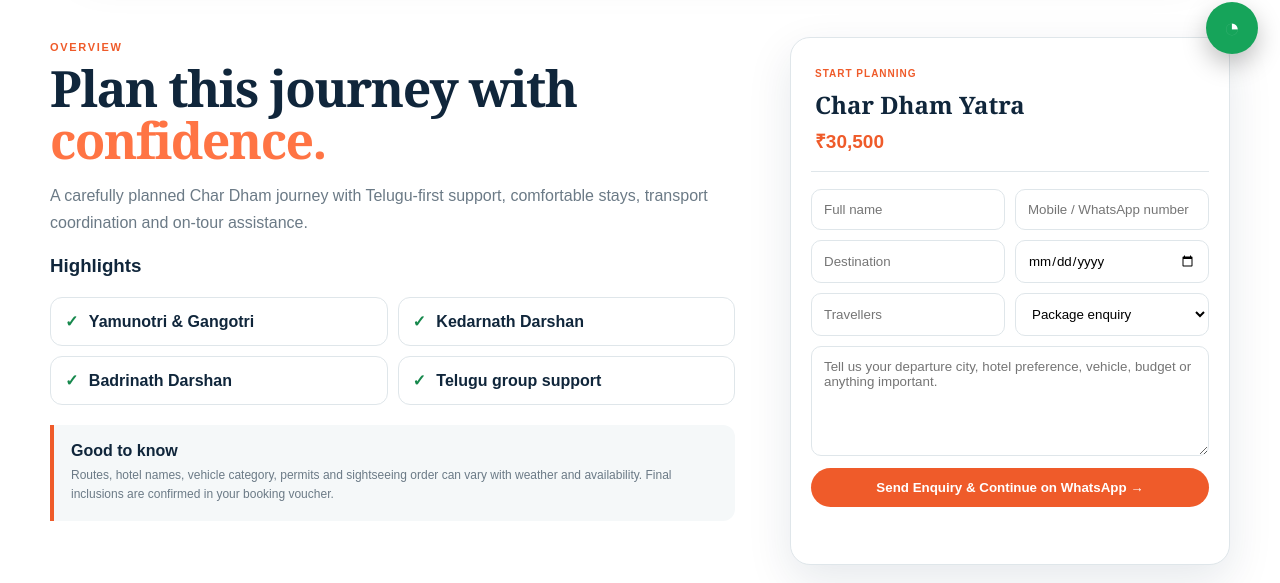
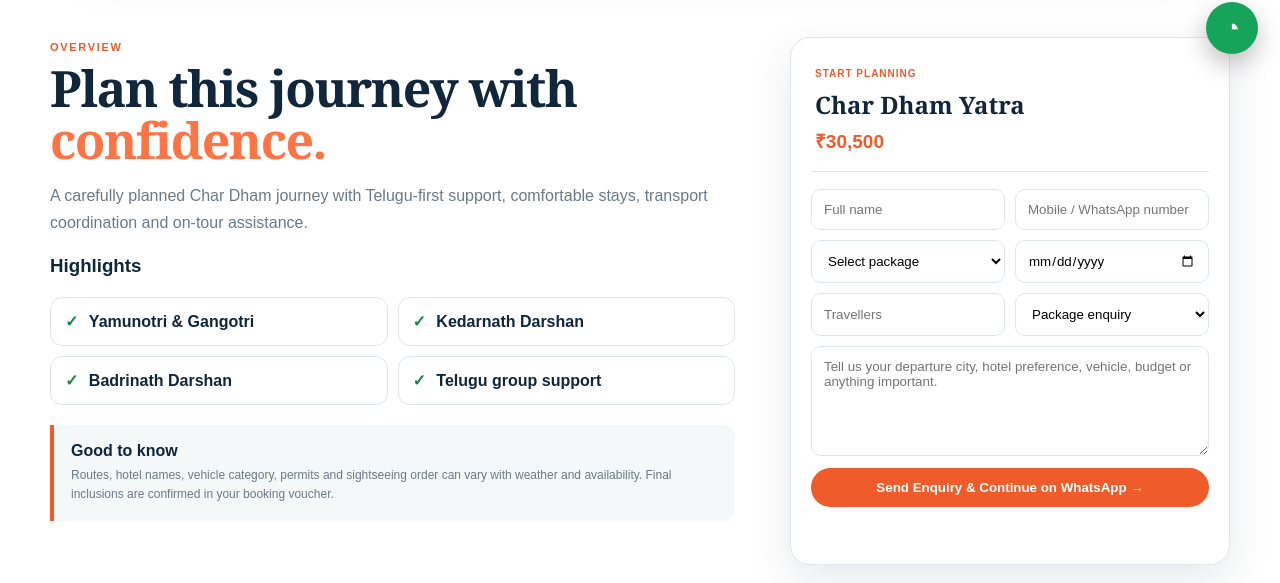
Before and after one commit to onatripholidays-web/On-a-trip, a Next.js app: page /packages/char-dham in a window 1280 px wide. Shown: the part 724-1307 px from the top of the page. Built offline with nearby package versions, Linux system fonts and the light colour scheme.

Commit message:
Replace enquiry destination field with package dropdown

```diff
--- a/components/EnquiryForm.tsx
+++ b/components/EnquiryForm.tsx
@@ -1,5 +1,147 @@
 "use client";
+
 import { FormEvent, useState } from "react";
-const initial={name:"",phone:"",destination:"",travel_date:"",travellers:"",enquiry_type:"Package enquiry",message:"",website:""};
-export default function EnquiryForm(){const [form,setForm]=useState(initial);const [status,setStatus]=useState("");const update=(k:keyof typeof initial,v:string)=>setForm(p=>({...p,[k]:v}));async function submit(e:FormEvent){e.preventDefault();setStatus("Sending…");if(form.website)return;try{const res=await fetch("/api/enquiry",{method:"POST",headers:{"Content-Type":"application/json"},body:JSON.stringify(form)});const data=await res.json();if(!res.ok)throw new Error(data.error||"Unable to send enquiry");const msg=`Hello On A Trip Holidays,%0AName: ${form.name}%0APhone: ${form.phone}%0ADestination: ${form.destination}%0ATravel date: ${form.travel_date||"Flexible"}%0ATravellers: ${form.travellers||"Not specified"}%0AType: ${form.enquiry_type}%0AMessage: ${form.message||"—"}`;window.open(`https://wa.me/919182894146?text=${encodeURIComponent(msg)}`,"_blank","noopener,noreferrer");setForm(initial);setStatus("Enquiry received. WhatsApp is opening for faster assistance.")}catch(err){setStatus(err instanceof Error?err.message:"Please try again or call us directly.")}}
-return <form className="enquiry" onSubmit={submit}><div className="form-grid"><input required value={form.name} onChange={e=>update("name",e.target.value)} placeholder="Full name"/><input required inputMode="tel" value={form.phone} onChange={e=>update("phone",e.target.value)} placeholder="Mobile / WhatsApp number"/><input required value={form.destination} onChange={e=>update("destination",e.target.value)} placeholder="Destination"/><input type="date" value={form.travel_date} onChange={e=>update("travel_date",e.target.value)}/><input inputMode="numeric" value={form.travellers} onChange={e=>update("travellers",e.target.value.replace(/\D/g,"").slice(0,3))} placeholder="Travellers"/><select value={form.enquiry_type} onChange={e=>update("enquiry_type",e.target.value)}><option>Package enquiry</option><option>Custom trip</option><option>Pilgrimage</option><option>International</option><option>Group departure</option></select><textarea className="full" value={form.message} onChange={e=>update("message",e.target.value)} placeholder="Tell us your departure city, hotel preference, vehicle, budget or anything important."/><input className="honeypot" tabIndex={-1} autoComplete="off" value={form.website} onChange={e=>update("website",e.target.value)} aria-hidden="true"/></div><button className="btn primary" type="submit">Send Enquiry & Continue on WhatsApp →</button><p role="status" aria-live="polite">{status}</p></form>}
+
+const packageOptions = [
+  "Char Dham Yatra",
+  "Do Dham Yatra",
+  "Kedarnath Yatra",
+  "Manali Escape",
+  "Kashmir Holiday",
+  "Ladakh Adventure",
+  "Spiti Valley Explorer",
+  "Kerala Backwaters & Hills",
+  "Thailand Getaway",
+  "Bali Escape",
+  "Dubai Highlights",
+  "Vietnam Discovery",
+  "Nepal & Muktinath",
+];
+
+const initial = {
+  name: "",
+  phone: "",
+  destination: "",
+  travel_date: "",
+  travellers: "",
+  enquiry_type: "Package enquiry",
+  message: "",
+  website: "",
+};
+
+export default function EnquiryForm() {
+  const [form, setForm] = useState(initial);
+  const [status, setStatus] = useState("");
+
+  const update = (key: keyof typeof initial, value: string) =>
+    setForm((previous) => ({ ...previous, [key]: value }));
+
+  async function submit(event: FormEvent) {
+    event.preventDefault();
+    setStatus("Sending…");
+    if (form.website) return;
+
+    try {
+      const response = await fetch("/api/enquiry", {
+        method: "POST",
+        headers: { "Content-Type": "application/json" },
+        body: JSON.stringify(form),
+      });
+      const data = await response.json();
+      if (!response.ok) throw new Error(data.error || "Unable to send enquiry");
+
+      const message = `Hello On A Trip Holidays,%0AName: ${form.name}%0APhone: ${form.phone}%0APackage: ${form.destination}%0ATravel date: ${form.travel_date || "Flexible"}%0ATravellers: ${form.travellers || "Not specified"}%0AType: ${form.enquiry_type}%0AMessage: ${form.message || "—"}`;
+      window.open(
+        `https://wa.me/919182894146?text=${encodeURIComponent(message)}`,
+        "_blank",
+        "noopener,noreferrer"
+      );
+      setForm(initial);
+      setStatus("Enquiry received. WhatsApp is opening for faster assistance.");
+    } catch (error) {
+      setStatus(
+        error instanceof Error
+          ? error.message
+          : "Please try again or call us directly."
+      );
+    }
+  }
+
+  return (
+    <form className="enquiry" onSubmit={submit}>
+      <div className="form-grid">
+        <input
+          required
+          value={form.name}
+          onChange={(event) => update("name", event.target.value)}
+          placeholder="Full name"
+        />
+        <input
+          required
+          inputMode="tel"
+          value={form.phone}
+          onChange={(event) => update("phone", event.target.value)}
+          placeholder="Mobile / WhatsApp number"
+        />
+        <select
+          required
+          value={form.destination}
+          onChange={(event) => update("destination", event.target.value)}
+          aria-label="Select package"
+        >
+          <option value="" disabled>
+            Select package
+          </option>
+          {packageOptions.map((packageName) => (
+            <option key={packageName} value={packageName}>
+              {packageName}
+            </option>
+          ))}
+        </select>
+        <input
+          type="date"
+          value={form.travel_date}
+          onChange={(event) => update("travel_date", event.target.value)}
+        />
+        <input
+          inputMode="numeric"
+          value={form.travellers}
+          onChange={(event) =>
+            update("travellers", event.target.value.replace(/\D/g, "").slice(0, 3))
+          }
+          placeholder="Travellers"
+        />
+        <select
+          value={form.enquiry_type}
+          onChange={(event) => update("enquiry_type", event.target.value)}
+        >
+          <option>Package enquiry</option>
+          <option>Custom trip</option>
+          <option>Pilgrimage</option>
+          <option>International</option>
+          <option>Group departure</option>
+        </select>
+        <textarea
+          className="full"
+          value={form.message}
+          onChange={(event) => update("message", event.target.value)}
+          placeholder="Tell us your departure city, hotel preference, vehicle, budget or anything important."
+        />
+        <input
+          className="honeypot"
+          tabIndex={-1}
+          autoComplete="off"
+          value={form.website}
+          onChange={(event) => update("website", event.target.value)}
+          aria-hidden="true"
+        />
+      </div>
+      <button className="btn primary" type="submit">
+        Send Enquiry & Continue on WhatsApp →
+      </button>
+      <p role="status" aria-live="polite">
+        {status}
+      </p>
+    </form>
+  );
+}
```
